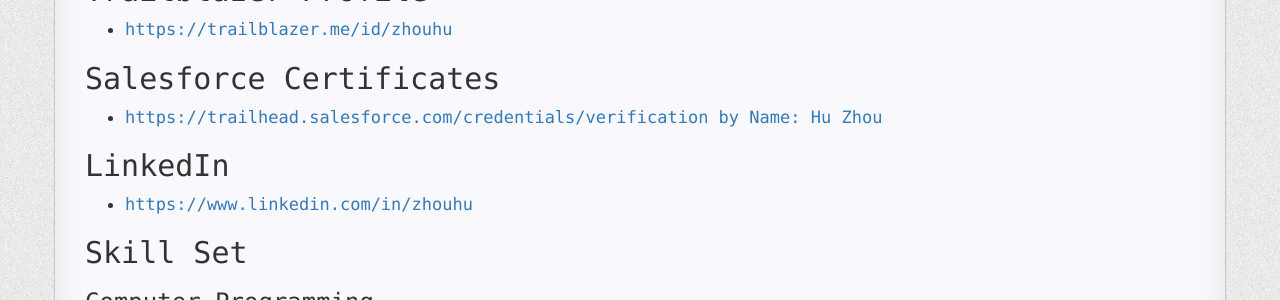
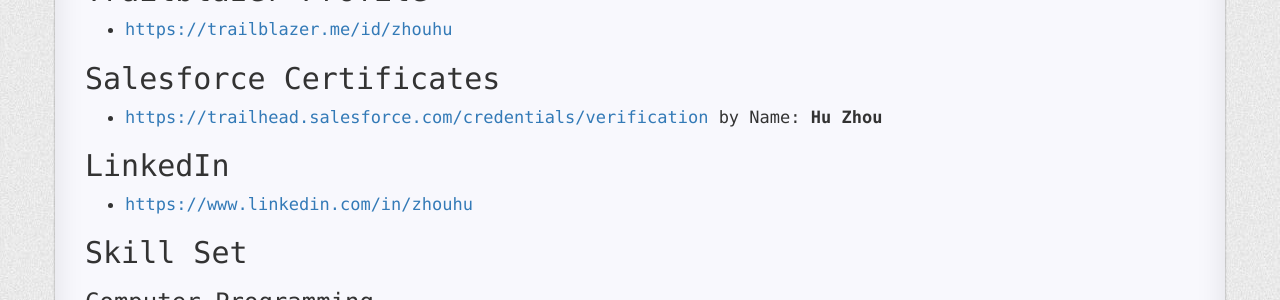
Before and after one commit to zhouhu/apexdevforce, a Jekyll site: the page built from pages/4about.md, in a window 1280 px wide. Shown: the part 281-581 px from the top of the page. Built offline with Jekyll 4.4.1, drawn with Linux system fonts in a browser that asks for light colours; nearby versions of some CDN libraries; comment, search, counter and statistics services are not loaded; a style sheet for code colours, icons or effects is not loaded; part of the change alters nothing that is shown.

```diff
--- a/pages/4about.md
+++ b/pages/4about.md
@@ -13,7 +13,7 @@ A Salesforce certified administrator, consultant and developer, who straddle the
 
 ## Salesforce Certificates
 
-- [https://trailhead.salesforce.com/credentials/verification by Name: Hu Zhou](https://trailhead.salesforce.com/credentials/certification-detail-print?searchString=ECRLwDzsRTX/Lm4iZUAFSM3vo2BQJGO8MCL56xDJONeQf3lFsLMImleTjZ5vsE/1)
+- [https://trailhead.salesforce.com/credentials/verification](https://trailhead.salesforce.com/credentials/verification)  by Name: **Hu Zhou**
 
 ## LinkedIn
 
```
